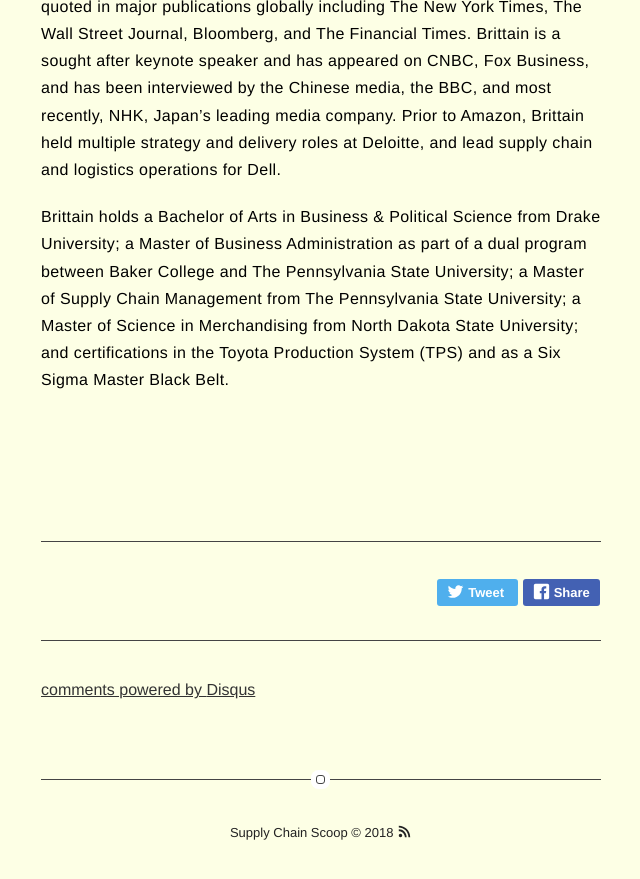
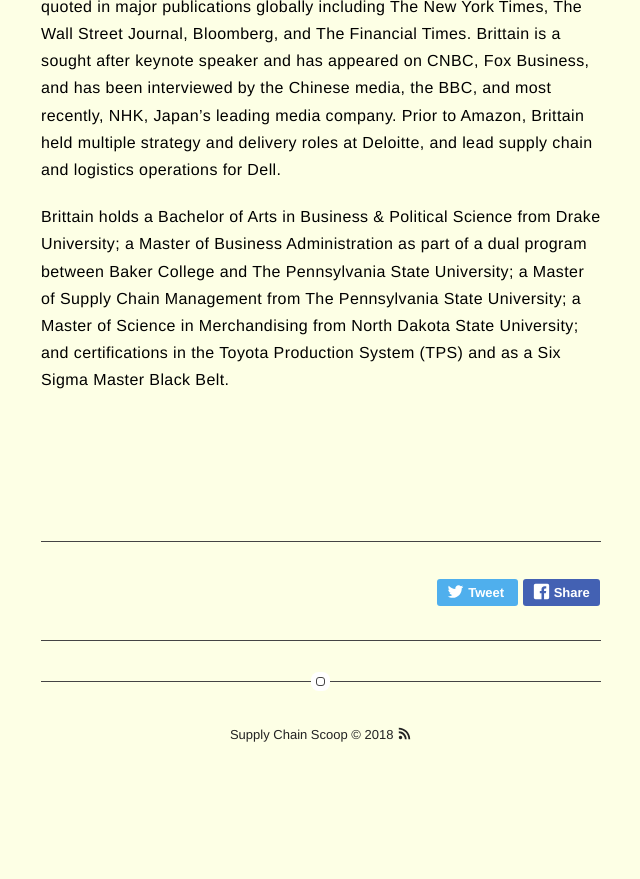
Before and after one commit to traghav/supplychainscoop.github.io, a Jekyll site: the page built from _posts/2015-02-24-facebook.markdown, in a window 1280 px wide and 900 px high, scrolled down 1686 px. Shown: the top 879 px of the window, without its empty margins (319-959 px from the left). Built offline with Jekyll 4.4.1, drawn with Linux system fonts in a browser that asks for light colours; comment, search, counter and statistics services are not loaded; after the commit the page ends 2488 px from its top, so only the background shows below that; part of the change alters nothing that is shown.

```diff
--- a/_config.yml
+++ b/_config.yml
@@ -3,7 +3,7 @@ name: Supply Chain Scoop
 bio: The latest and greatest in Supply Chain and Retail brought to you Priyanka Asera
 
 # twitter summary info
-description: A blog about technology and stuff related
+description: The latest and greatest in Supply Chain and Retail brought to you Priyanka Asera
 
 # if it's an external image, update below for true
 # better with square images
@@ -24,7 +24,7 @@ permalink: /:title/
 # if you don't want comments in your posts, leave categories empty
 disqus:
   shortname: mydisqus # enter this from your disqus account
-  categories: [blog, project] # only show disqus for posts that have these categories
+  categories: [] # only show disqus for posts that have these categories
 
 # if you don't have any of social below, comment the line
 #facebook: myfacebook
--- a/_layouts/default.html
+++ b/_layouts/default.html
@@ -15,7 +15,8 @@ layout: compress
 
     <meta name=description content="{{ site.bio }}">
     <meta name=author content="{{ site.name }}">
-
+    <meta property="og:image" content="http://i1.sndcdn.com/avatars-000458477058-mgb48c-original.jpg
+">
     {% seo %}
 
     {% include favicon.html %}
```
